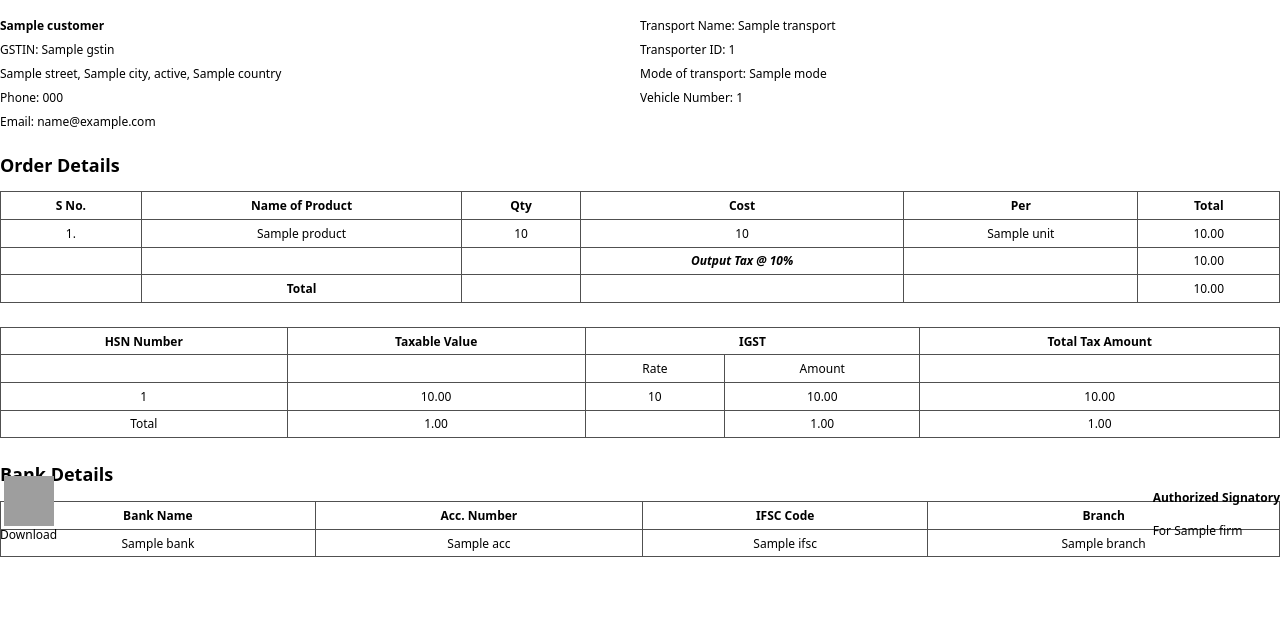
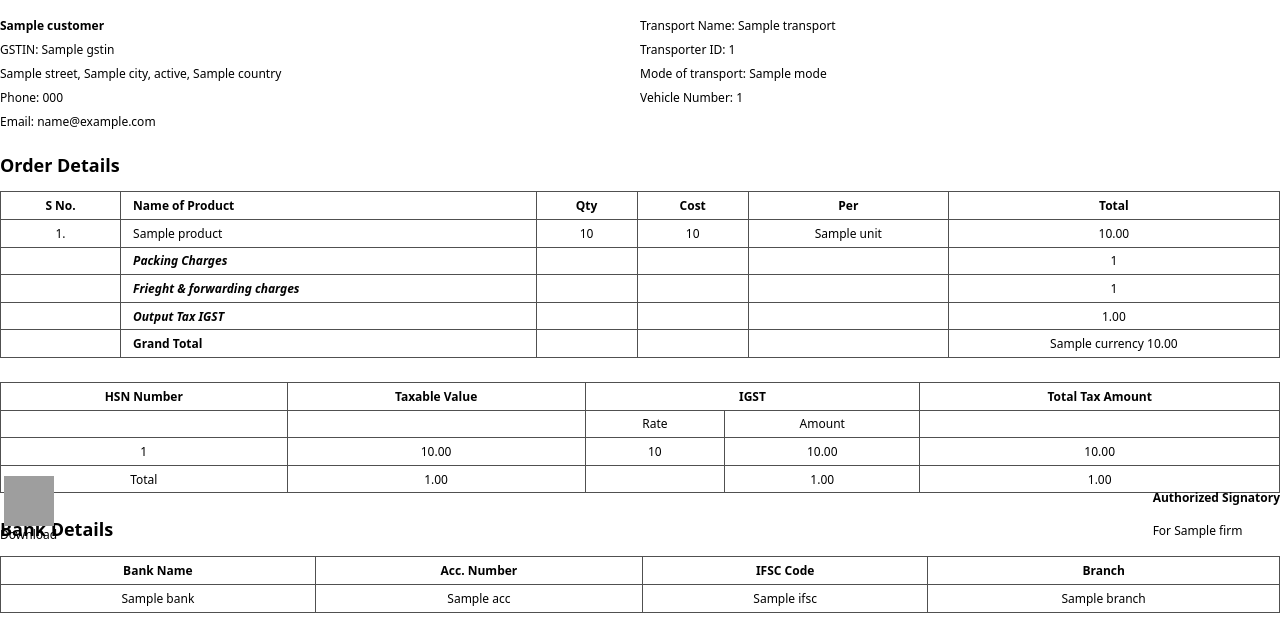
Before and after one commit to vijayverma2003/v, a Django app: template invoicing/templates/invoice_1.html in a window 1280 px wide. Shown: the part 249-886 px from the top of the page. Before the commit the page ends 806 px from the top, so only its background shows below. Run offline with Django 4.2, Linux system fonts and the light colour scheme; the template is opened without the code that fills it: most values are stand-ins (such as "Sample title", 1, 10 or a date in 2020); grey boxes marked "Sample" are stand-in pictures; grey boxes are pictures that could not be loaded.

Commit message:
Updating: Invoice Template

```diff
--- a/invoicing/templates/invoice_1.html
+++ b/invoicing/templates/invoice_1.html
@@ -103,6 +103,10 @@
         width: 50px;
         height: 50px;
       }
+
+      .text-left {
+        text-align: left;
+      }
     </style>
   </head>
   <body>
@@ -165,7 +169,7 @@
       <thead>
         <tr>
           <th>S No.</th>
-          <th>Name of Product</th>
+          <th class="text-left">Name of Product</th>
           <th>Qty</th>
           <th>Cost</th>
           <th>Per</th>
@@ -176,31 +180,63 @@
         {% for item in inv.items %}
         <tr>
           <td>{{ forloop.counter }}.</td>
-          <td>{{item.product.name}}</td>
+          <td class="text-left">{{item.product.name}}</td>
           <td>{{item.quantity}}</td>
           <td>{{item.price}}</td>
           <td>{{item.product.unit}}</td>
           <td>{{item.total|floatformat:2}}</td>
         </tr>
-        {% endfor %} {% for item in taxList %}
+        {% endfor %}
+
         <tr>
+          <td></td>
+          <td class="text-left">
+            <strong><i>Packing Charges</i></strong>
+          </td>
+          <td></td>
+          <td></td>
+          <td></td>
+          <td>{{inv.total_packing_charges}}</td>
+        </tr>
+
+        <tr>
+          <td></td>
+          <td class="text-left">
+            <strong><i>Frieght &amp; forwarding charges</i></strong>
+          </td>
+          <td></td>
+          <td></td>
+          <td></td>
+          <td>{{inv.total_packing_charges}}</td>
+        </tr>
+
+        <tr>
+          <td></td>
+          {% if inv.firm.address.state == inv.customer.state %}
+          <td class="text-left">
+            <strong><i>Output Tax CGST/SGST </i></strong>
+          </td>
+          {% endif %} {% if inv.firm.address.state != inv.customer.state %}
+          <td class="text-left">
+            <strong><i>Output Tax IGST </i></strong>
+          </td>
+          {% endif %}
+          <td></td>
+          <td></td>
+          <td></td>
+          <td>{{inv.total_tax|floatformat:2}}</td>
+        </tr>
+
+        <tr>
+          <td></td>
+          <td class="text-left"><strong>Grand Total</strong></td>
           <td></td>
           <td></td>
           <td></td>
           <td>
-            <strong><i>Output Tax @ {{item.tax|floatformat:0}}%</i></strong>
+            {{inv.firm.address.country.currency.label}}
+            {{grand_total|floatformat:2}}
           </td>
-          <td></td>
-          <td>{{item.total|floatformat:2}}</td>
-        </tr>
-        {% endfor %}
-        <tr>
-          <td></td>
-          <td><strong>Total</strong></td>
-          <td></td>
-          <td></td>
-          <td></td>
-          <td>{{grand_total|floatformat:2}}</td>
         </tr>
       </tbody>
     </table>
--- a/invoicing/views.py
+++ b/invoicing/views.py
@@ -45,9 +45,10 @@ def create_invoice_pdf(request, id):
 
         exists = False
 
+        print(item)
         for rate in taxList:
             if rate.get('tax') and rate.get('tax') == tax:
-                rate.total += item.get('total') * (tax / 100)
+                rate['total'] += item.get('total') * (tax / 100)
                 exists = True
 
         if not exists:
```
Also changed, not shown: invoicing/utils.py (+7 -2 lines), invoicing/migrations/0029_invoice_transportation_charges.py (added).
